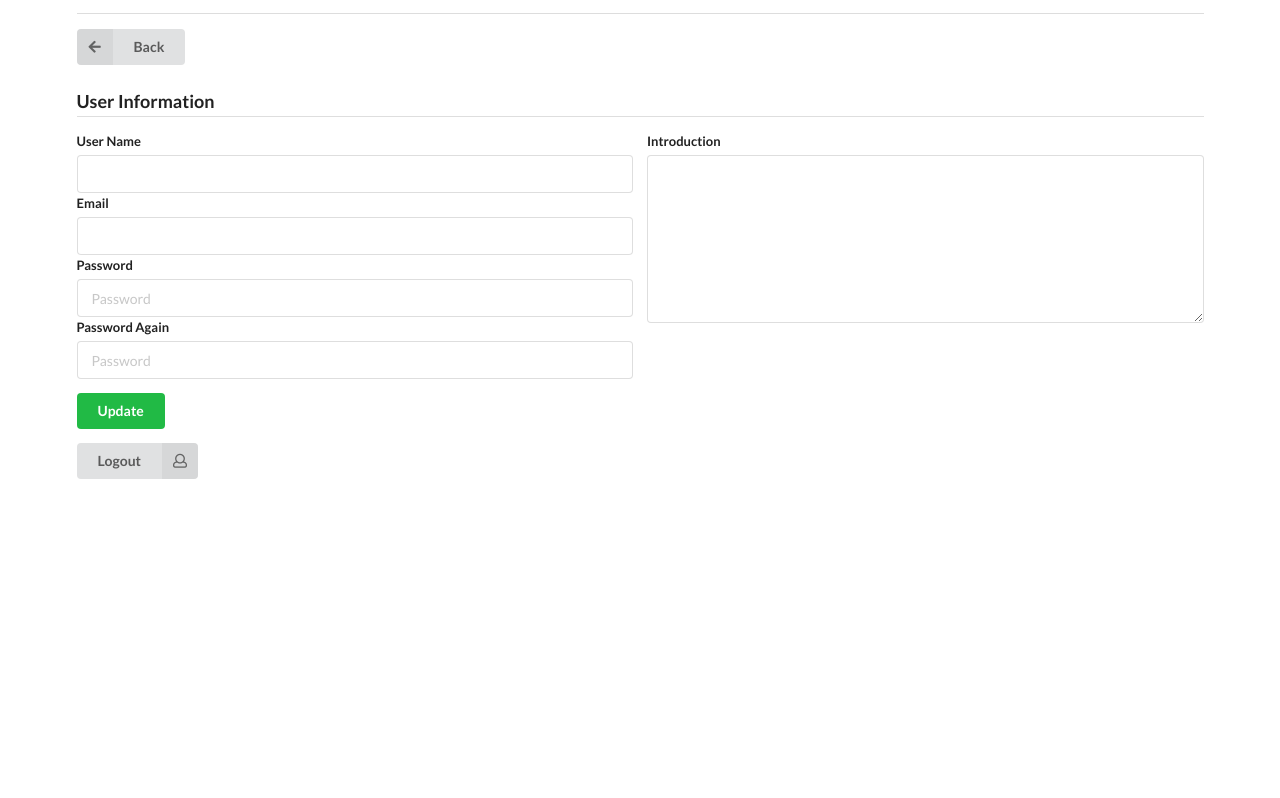
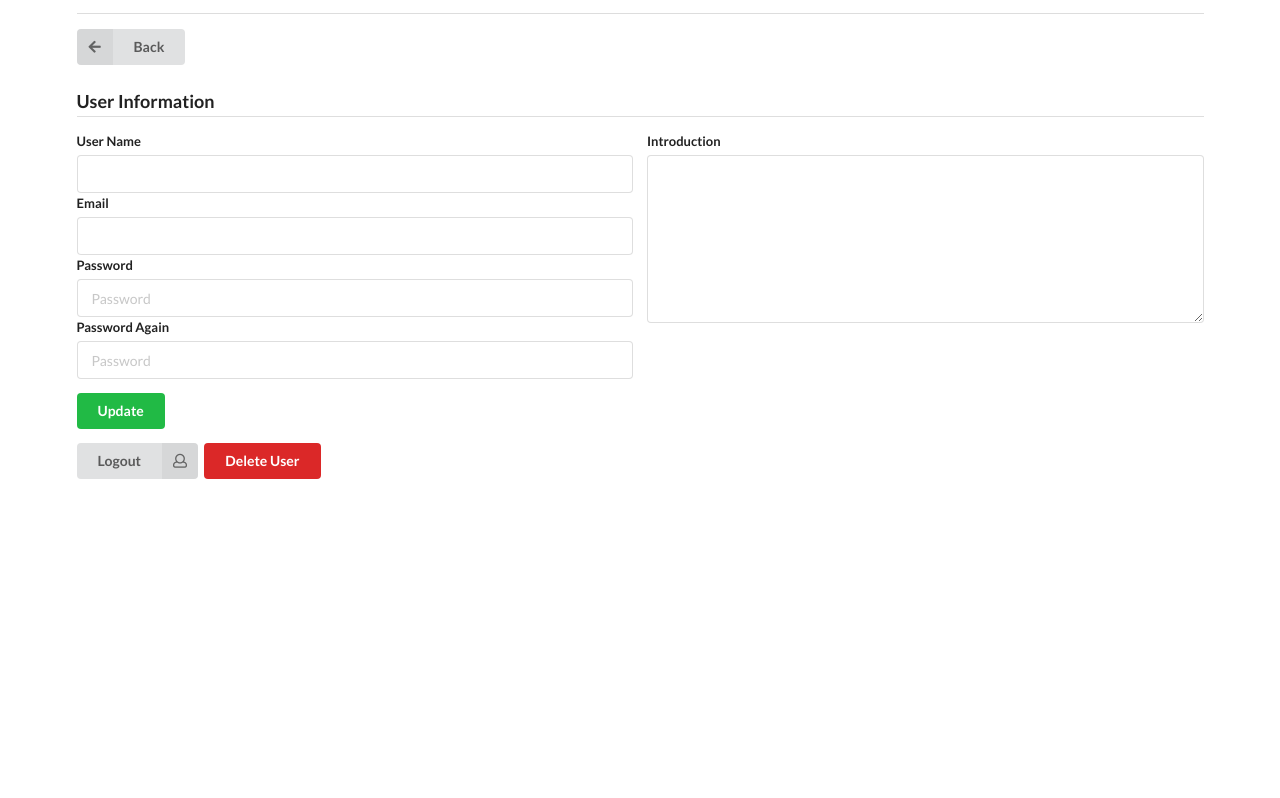
Before and after one commit to Fridge003/SoundLib, a Django app: page /user/HubertZhang/change/ in a window 1280 px wide. Shown: the part 180-978 px from the top of the page. Run offline with Django 4.2, Linux system fonts and the light colour scheme; some libraries are stand-ins or nearby versions.

Commit message:
added user delete

```diff
--- a/App/utils/user.py
+++ b/App/utils/user.py
@@ -26,7 +26,7 @@ def render_user_info(Request, Users) :
     return render(Request, 'user.html', Context)
 
 # Process a submitted change-user-info form
-def process_change_form(Request, UserName, Email, Password, Password2, Introduction="Empty") :
+def process_user_change_form(Request, UserName, Email, Password, Password2, Introduction="Empty") :
 
     OldUserName = Request.user.username
     print('changing', OldUserName, 'to', UserName, Email, Password, Password2, Introduction)
@@ -57,6 +57,10 @@ def process_change_form(Request, UserName, Email, Password, Password2, Introduct
     Request.user = CurUser
 
     return {"change_failed": False, "inconsistent_password": False, "conflict_username": False}
+
+def process_user_delete(Request) :
+
+    Request.user.delete()
 
 # Send a link to the user's email address to verify
 def send_verification_email(CurUser: User):
--- a/App/views.py
+++ b/App/views.py
@@ -11,7 +11,7 @@ from App.models import Recording, User
 from App.utils.index import render_index
 from App.utils.login import render_login, process_login_form, process_register_form
 from App.utils.upload import process_upload
-from App.utils.user import render_user_change, render_user_info, process_change_form, process_verification, verification_required, send_verification_email
+from App.utils.user import render_user_change, render_user_info, process_user_change_form, process_user_delete, process_verification, verification_required, send_verification_email
 from App.utils.recording import render_recording_info, render_recording_change, process_recording_change, process_recording_delete
 
  # Index page
@@ -120,32 +120,42 @@ def user_info_change_commit(Request, **kwards) :
     Password2 = Request.POST['Password2']
     Introduction = Request.POST['Introduction']
 
-    res = process_change_form(Request, UserName, Email, Password, Password2, Introduction)
+    if 'delete_button' in Request.POST :
+        Delete = True
 
-    if res["change_failed"] == False :    # the user info changed successfully
+    if not Delete :
 
-        print("changed successfully, refreshing...")
+        res = process_user_change_form(Request, UserName, Email, Password, Password2, Introduction)
 
-        if Password and Password2 :     # if refreshed password, need to reload user
-            logout_user(Request)
-            res = process_login_form(Request, UserName, Password)
-            if res == True :    # success
-                return redirect('/user/'+Request.user.username+'/')
-            else : # failure
-                return render_login(Request, login_failed=True)
+        if res["change_failed"] == False :    # the user info changed successfully
 
-        else :
-            return render_user_info(Request, [Request.user])
+            print("changed successfully, refreshing...")
 
-    else :  # failed, error info are presented in a dict
+            if Password and Password2 :     # if refreshed password, need to reload user
+                logout_user(Request)
+                res = process_login_form(Request, UserName, Password)
+                if res == True :    # success
+                    return redirect('/user/'+Request.user.username+'/')
+                else : # failure
+                    return render_login(Request, login_failed=True)
 
-        print("change failed")
-        if "inconsistent_password" in res :
-            return render_user_change(Request, ChangeFailed=True, Inconsistency=True)
-        elif "conflict_username" in res :
-            return render_user_change(Request, ChangeFailed=True, UsedName=True)
-        else :
-            raise NotImplementedError("Error not handled in views.change")
+            else :
+                return render_user_info(Request, [Request.user])
+
+        else :  # failed, error info are presented in a dict
+
+            print("change failed")
+            if "inconsistent_password" in res :
+                return render_user_change(Request, ChangeFailed=True, Inconsistency=True)
+            elif "conflict_username" in res :
+                return render_user_change(Request, ChangeFailed=True, UsedName=True)
+            else :
+                raise NotImplementedError("Error not handled in views.change")
+
+    else :
+
+        process_user_delete(Request)
+        return redirect('/')
 
     return render_user_info(Request)
 
@@ -175,8 +185,6 @@ def recording_change_commit(Request, **kwargs) :
     else :
         MyFile = None
     Delete = False
-
-    print(Request.POST)
 
     if 'delete_button' in Request.POST :
         Delete = True
--- a/Templates/recording_change.html
+++ b/Templates/recording_change.html
@@ -68,7 +68,7 @@
                     <div class="content">
                         <div class="description">
                             <div class="ui header">Please Confirm.</div>
-                            <p>By clicking on the "Confirm" button, this recording will be permanently deleted and CANNOT be recovered.</p>
+                            <p>By clicking on the "Yep, Delete" button, this recording will be permanently deleted and CANNOT be recovered.</p>
                             <p>If you uploaded the wrong piece, you can edit description or reload file in the recording management page,
                                 it's not necessary to delete the recording.</p>
                             <p>Are you sure to delete it?</p>
--- a/Templates/user_change.html
+++ b/Templates/user_change.html
@@ -37,7 +37,7 @@
             </div>
         </div>
         {% endif %}
-        <form class="ui form" method="post" enctype="multipart/form-data" action="{{ "/user/"|addstr:user.get_username|addstr:"/change/commit/" }}">
+        <form class="ui form" id="change_form" method="post" enctype="multipart/form-data" action="{{ "/user/"|addstr:user.get_username|addstr:"/change/commit/" }}">
             {% csrf_token %}
             <div class="two fields">
                 <div class="field">
@@ -79,6 +79,51 @@
             <i class="user outline icon"></i>
             Logout
         </a>
+        <a class="ui red button" id="coins" name="delete_button">
+            Delete User
+        </a>
+        <div class="ui modal">
+            <i class="close icon"></i>
+            <div class="header">
+                Delete User
+            </div>
+            <div class="content">
+                <div class="description">
+                    <div class="ui header">Please Confirm.</div>
+                    <p>By clicking on the "Yep, Delete" button, current user will be permanently deleted and CANNOT be recovered.</p>
+                    <p>If you registered with incorrect information, you can edit it in the user-info management page,
+                        it's not necessary to delete the user.</p>
+                    <p>Are you sure to delete it?</p>
+                </div>
+            </div>
+            <div class="actions">
+                <div class="ui black deny button">
+                    Nope, Go Back
+                </div>
+                <button class="ui positive red right labeled icon button">
+                    Yep, Delete
+                    <i class="checkmark icon"></i>
+                </button>
+            </div>
+        </div>
+        <script>
+            $('.ui.modal').modal('setting', {
+                closable  : false,
+                onDeny    : function(){
+                },
+                onApprove : function() {
+                    var input = document.createElement("input");
+                    input.type = "text";
+                    input.name = "delete_button";
+                    let form = document.getElementById("change_form");
+                    form.appendChild(input);
+                    form.submit();
+                }
+            })
+            $('#coins').click(function(){
+                $('.ui.modal').modal('show');
+            });
+        </script>
     </div>
 </div>
 
```
